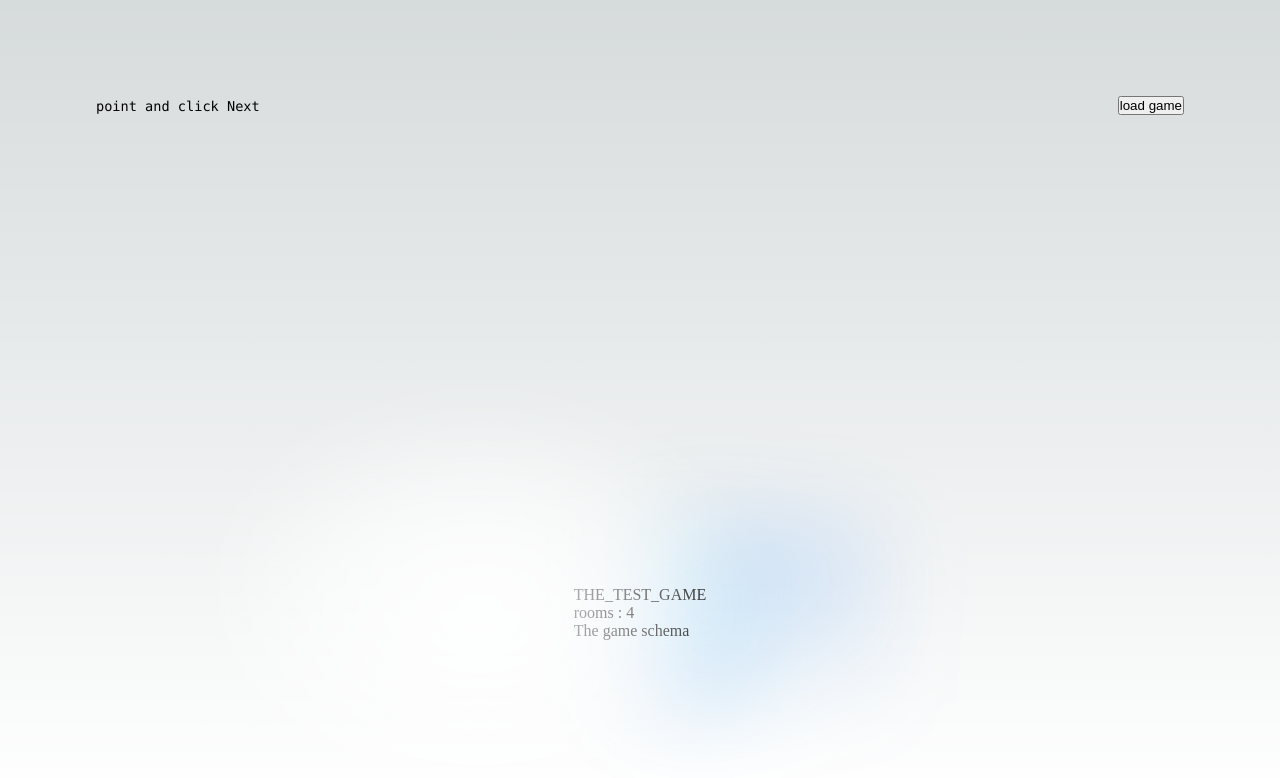
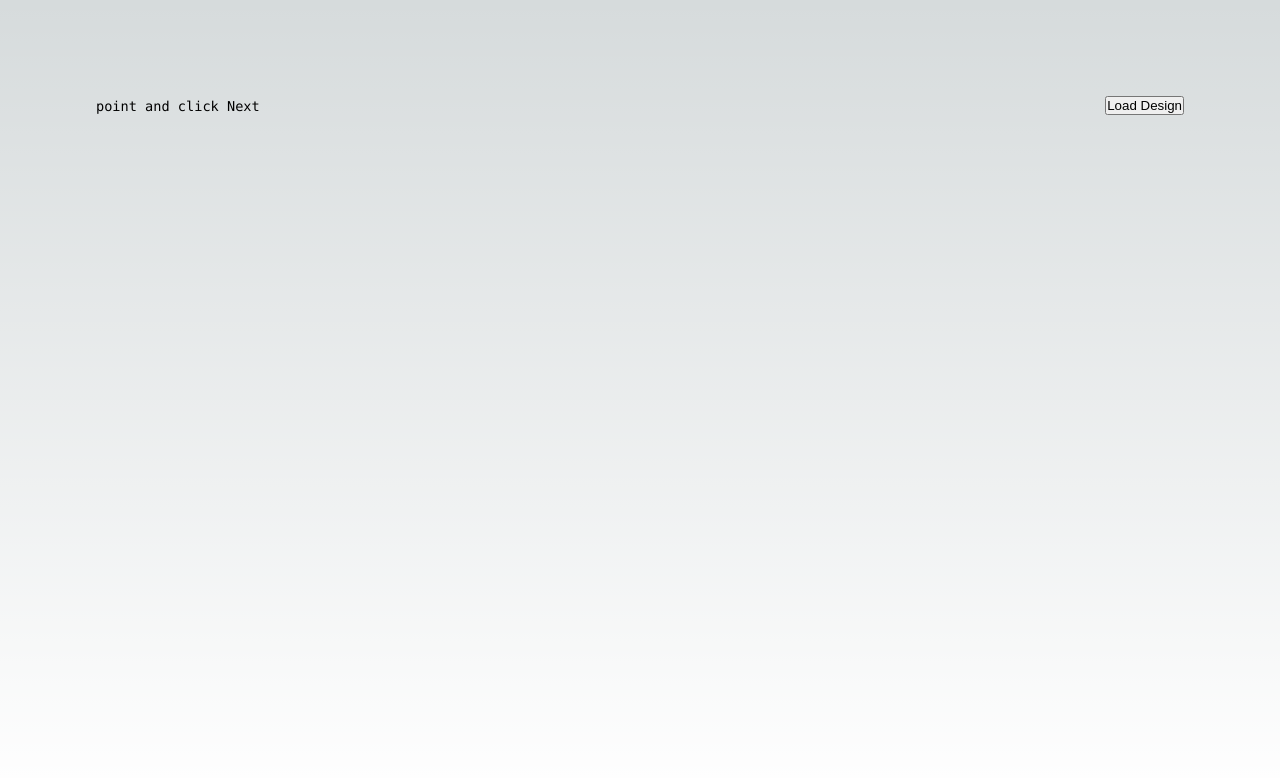
Before and after one commit to dblatcher/point-and-click, a Next.js app in the folder point-and-click-next/: page / in a window 1280 px wide. Shown: the top 778 px of the page. Built offline with nearby package versions, Linux system fonts and the light colour scheme; what physics-worlds, tiny-typed-emitter would draw is missing.

Commit message:
load button component

```diff
--- a/point-and-click-next/src/components/GameDesignLoader.tsx
+++ b/point-and-click-next/src/components/GameDesignLoader.tsx
@@ -1,8 +1,7 @@
 import { GameDesign } from "@/oldsrc";
-import { uploadFile } from "@/oldsrc/lib/files";
-import { readGameFromZipFile } from "@/oldsrc/lib/zipFiles";
-import { populateServices } from "@/oldsrc/services/populateServices";
 import React from "react";
+import { LoadDesignButton } from "./LoadDesignButton";
+import { Test } from "./Test";
 
 
 type State = {
@@ -20,34 +19,22 @@ export class GameDesignLoader extends React.Component<{}, State> {
         this.loadGameDesign = this.loadGameDesign.bind(this)
     }
 
-    async loadGameDesign() {
-        console.log('load')
-
-        const file = await uploadFile();
-        if (!file) {
-            return;
-        }
-
-        const result = await readGameFromZipFile(file);
-        if (!result.success) {
-            console.warn(result.error);
-            return;
-        }
-
-        const { gameDesign, imageAssets, soundAssets } = result.data;
-        console.log({ gameDesign, imageAssets, soundAssets })
-        populateServices(gameDesign, imageAssets, soundAssets);
-
-        this.setState({ design: gameDesign }, () => {
+    async loadGameDesign(design: GameDesign) {
+        this.setState({ design }, () => {
             console.log('set')
         });
     }
 
     render() {
 
+        const { design } = this.state
+
         return <div>
-            <button onClick={this.loadGameDesign}>load game</button>
-            <span>{this.state.design?.id}</span>
+            <LoadDesignButton onLoad={this.loadGameDesign} onError={(err: string) => { console.warn(err) }} />
+
+            {design && (
+                <Test gameDesign={design} />
+            )}
         </div>
     }
 
--- /dev/null
+++ b/point-and-click-next/src/components/LoadDesignButton.tsx
@@ -0,0 +1,33 @@
+import { GameDesign } from "@/oldsrc";
+import { uploadFile } from "@/oldsrc/lib/files";
+import { readGameFromZipFile } from "@/oldsrc/lib/zipFiles";
+import { populateServices } from "@/oldsrc/services/populateServices";
+import { FunctionComponent } from "react";
+
+interface Props {
+    onLoad: { (design: GameDesign): void }
+    onError: { (message: string): void }
+}
+
+export const LoadDesignButton: FunctionComponent<Props> = ({ onLoad, onError }) => {
+
+    const upload = async () => {
+
+        const file = await uploadFile();
+        if (!file) {
+            return;
+        }
+
+        const result = await readGameFromZipFile(file);
+        if (!result.success) {
+            onError(result.error)
+            return;
+        }
+
+        const { gameDesign, imageAssets, soundAssets } = result.data;
+        populateServices(gameDesign, imageAssets, soundAssets);
+        onLoad(gameDesign)
+    }
+
+    return <button onClick={upload}>Load Design</button>
+}
--- a/point-and-click-next/src/pages/index.tsx
+++ b/point-and-click-next/src/pages/index.tsx
@@ -24,9 +24,6 @@ export default function Home() {
           <GameDesignLoader />
         </div>
 
-        <div className={styles.center}>
-          <Test gameDesign={prebuiltGameDesign} />
-        </div>
       </main>
     </>
   )
```
